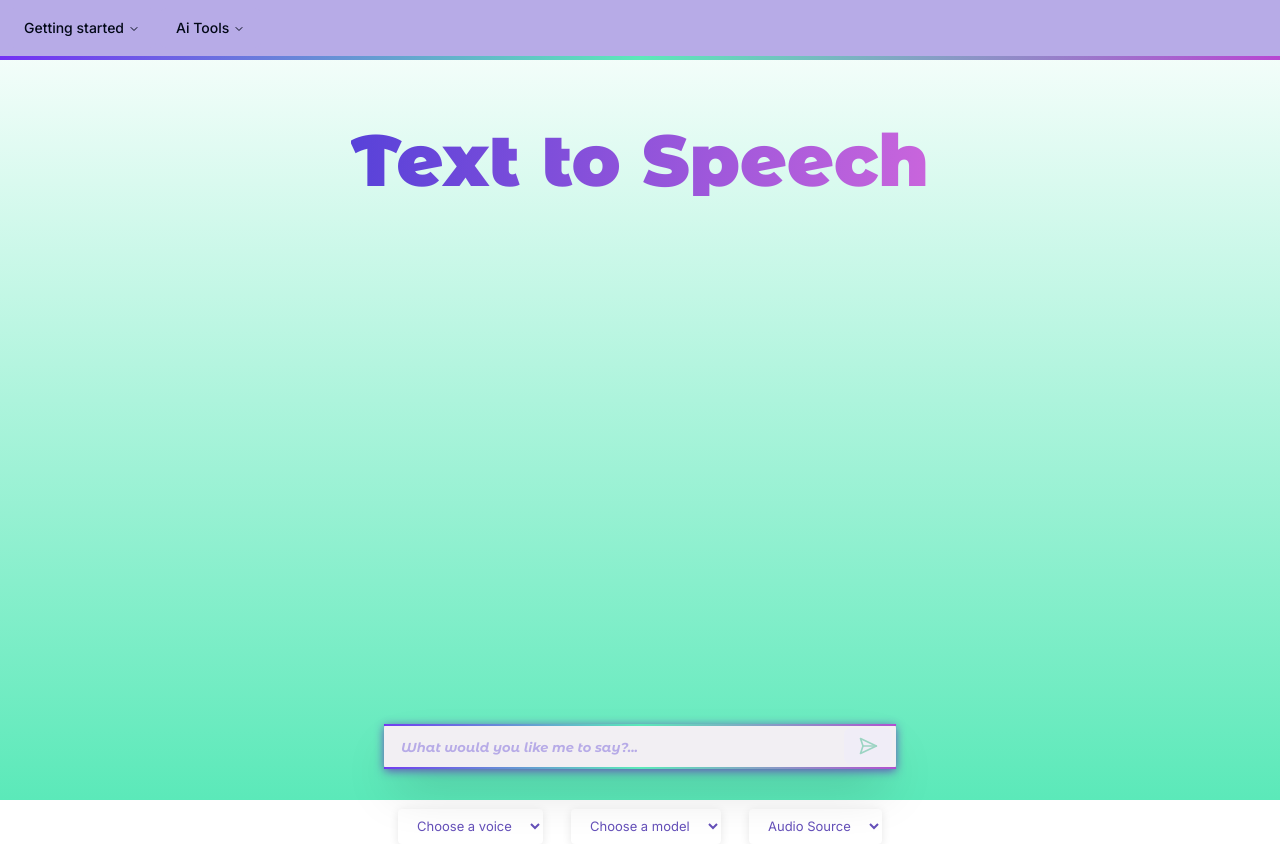
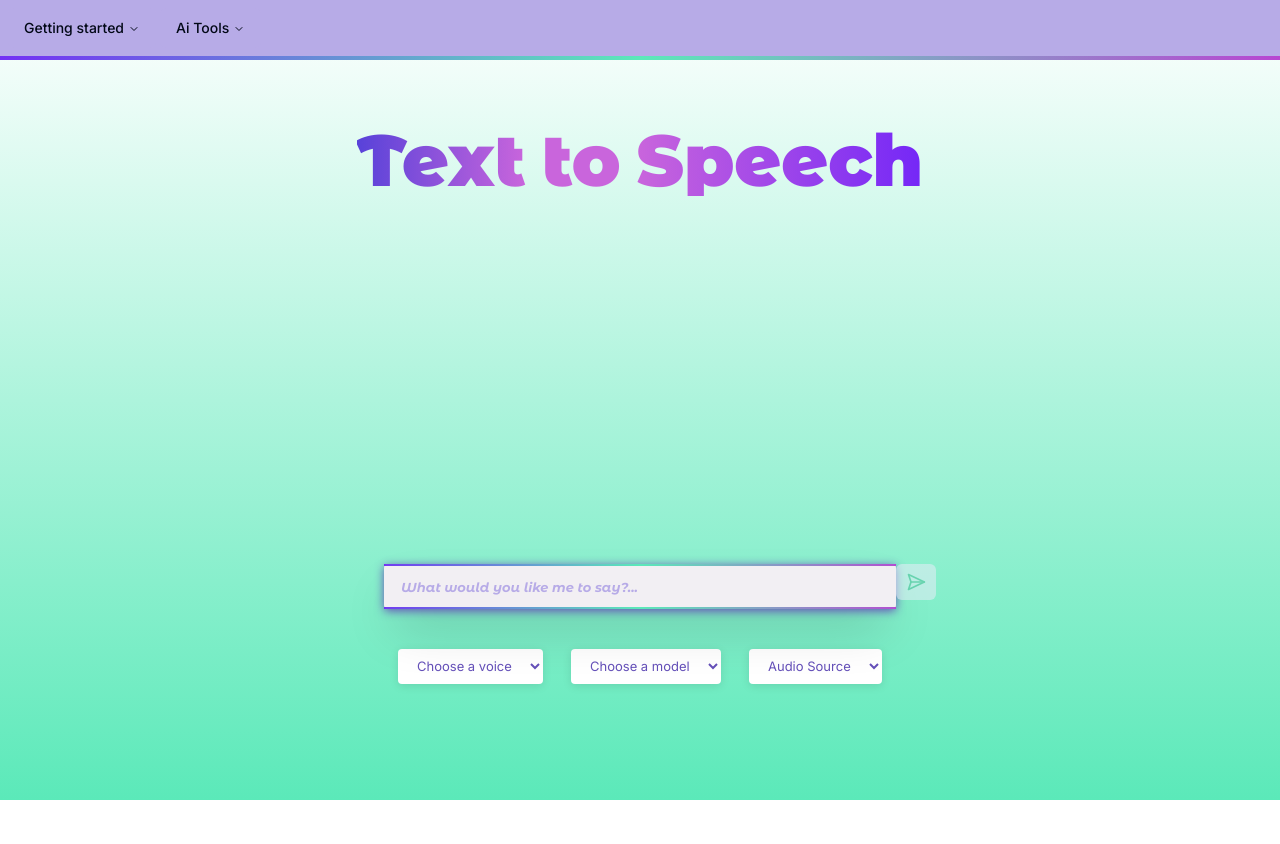
Before and after one commit to Lanny-MacMillan/AI_Chatbot, a Next.js app: page /text-to-speech in a window 1280 px wide. After the commit the page ends 800 px from the top, so only its background shows below. Built offline with nearby package versions, Linux system fonts and the light colour scheme.

Commit message:
tts animation complete

```diff
--- a/components/text-to-speech.tsx
+++ b/components/text-to-speech.tsx
@@ -1,7 +1,7 @@
 'use client'
 import { useState, useRef } from 'react'
 import toast from "react-hot-toast";
-import { motion } from 'framer-motion'
+import { motion, AnimatePresence } from 'framer-motion'
 import { Input } from '@/components/ui'
 import { SendHorizontalIcon } from 'lucide-react'
 import Wavesurfer from './ui/wavesurfer/wavesurfer';
@@ -17,13 +17,6 @@ export default function Speech() {
   const [pause, setPause] = useState<boolean>(false);
   const [ hover, setHover ] = useState<boolean>(false);
 
-
-
-  // const standardClass =
-	// "inline-flex items-center justify-center whitespace-nowrap rounded-md text-sm font-medium disabled:pointer-events-none disabled:opacity-50 absolute right-1 top-1 h-9 w-12 bg-custom-purple-100 text-secondary-foreground h-10 w-10";
-
-  // const hoverClass =
-	// "inline-flex items-center justify-center whitespace-nowrap rounded-md text-sm font-medium disabled:pointer-events-none disabled:opacity-50 absolute right-1 top-1 h-9 w-12 bg-custom-teal-100 text-secondary-foreground h-10 w-10";
 
   const onChange = (e: React.FormEvent<HTMLInputElement>) => {
     const newValue = e.currentTarget.value;
@@ -101,22 +94,45 @@ export default function Speech() {
 
 
   return (
+    <AnimatePresence>
+
       <div className=" container flex w-screen flex-col items-center justify-around">
-      <motion.h1
-        className="bg-gradient-to-r from-custom-purple-600 to-custom-magenta-300 inline-block text-transparent bg-clip-text lg:text-7xl font-customBlack  text-center lg:mt-16 lg:mb-24"
-        initial={{ y: -20, opacity: 0 }}
-        animate={{ y: 0, opacity: 1 }}
-        exit={{ y: 20, opacity: 0}}
-        transition={{ type: "spring", bounce: .7 }}      >Text to Speech</motion.h1>
+      <div className="flex flex-row ">
+        <motion.p
+          className="bg-gradient-to-r from-custom-purple-600 to-custom-magenta-300 inline-block text-transparent bg-clip-text lg:text-7xl font-customBlack  text-center lg:mt-16 lg:mb-16"
+          initial={{ y: -20, opacity: 0 }}
+          animate={{ y: 0, opacity: 1 }}
+          exit={{ y: 20, opacity: 0}}
+          transition={{ type: "spring", bounce: .7 }}
+        >{'Text '}
+          </motion.p>
+
+          <motion.p
+            className="bg-gradient-to-r from-custom-magenta-300 to-custom-magenta-300 inline-block text-transparent bg-clip-text lg:text-7xl font-customBlack  text-center lg:mt-16 lg:mb-16 mr-4 ml-4"
+            initial={{ y: -20, opacity: 0 }}
+            animate={{ y: 0, opacity: 1 }}
+            exit={{ y: 20, opacity: 0}}
+            transition={{ delay: .5, type: "spring", bounce: .7 }}
+          > to
+          </motion.p>
+          <motion.p
+            className="bg-gradient-to-r from-custom-magenta-300 to-custom-purple-500 inline-block text-transparent bg-clip-text lg:text-7xl font-customBlack  text-center lg:mt-16 lg:mb-16"
+            initial={{ y: -20, opacity: 0 }}
+            animate={{ y: 0, opacity: 1 }}
+            exit={{ y: 20, opacity: 0}}
+            transition={{ delay: 1, type: "spring", bounce: .7 }}
+          > Speech
+            </motion.p>
+      </div>
         <div className="w-full max-w-lg ">
 
         {audio ? (
           <div className='lg:mt-16'>
-            <Wavesurfer className='lg:mt-24' audio={audio} pause={pause} setPause={setPause} />
+            <Wavesurfer className='lg:mt-16' audio={audio} pause={pause} setPause={setPause} />
           </div>
-          ) : <div className='h-60 lg:mt-24'/>}
+          ) : <div className='h-44 lg:mt-16'/>}
 
-          <form onSubmit={downloadAudio === "true" ? handleSubmitDownload : handleSubmitAudio} className='relative rounded-md w-full max-w-lg mt-24 shadow-2xl'>
+          <form onSubmit={downloadAudio === "true" ? handleSubmitDownload : handleSubmitAudio} className='relative rounded-md w-full max-w-lg mt-16 shadow-2xl'>
             <Input
               name='message'
               onChange={onChange}
@@ -181,5 +197,7 @@ export default function Speech() {
           </div>
         </div>
       </div>
+      </AnimatePresence>
+
   );
 }
--- a/components/vision.tsx
+++ b/components/vision.tsx
@@ -39,6 +39,7 @@ export default function Vision() {
         return
       }
       setImages(filesArray);
+      setError('')
     }
   };
 
@@ -151,21 +152,19 @@ export default function Vision() {
               <Dialog.Close asChild>
                   <motion.button
                     disabled={isLoading}
-                    whileHover={{ scale: 1.2 }}
+                    whileHover={{ scale: 1.1 }}
                     transition={{ type: "spring", stiffness: 100 }}
-                    whileTap={{ scale: 1.4 }}
-                    className="text-mauve11 hover:bg-green5 inline-flex h-[35px] items-center justify-center rounded-[4px] px-[15px] font-medium leading-none focus:shadow-[0_0_0_2px] focus:outline-none">
+                    className="text-mauve11 hover:bg-green5 inline-flex h-[35px] items-center justify-center rounded-[4px] px-[15px] font-medium leading-none focus:shadow-none focus:outline-none">
                   Cancel
                 </motion.button>
               </Dialog.Close>
               <Dialog.Close asChild>
                   <motion.button
                     disabled={isLoading}
-                    whileHover={{ scale: 1.2 }}
+                    whileHover={{ scale: 1.1 }}
                     transition={{ type: "spring", stiffness: 100 }}
-                    whileTap={{ scale: 1.4 }}
                     onClick={() => setImages([])}
-                    className="text-red-600 hover:bg-green5 inline-flex h-[35px] items-center justify-center rounded-[4px] px-[15px] font-medium leading-none focus:shadow-[0_0_0_2px] focus:outline-none"
+                    className="text-red-600 hover:bg-green5 inline-flex h-[35px] items-center justify-center rounded-[4px] px-[15px] font-medium leading-none focus:shadow-none focus:outline-none"
                   >
                   Delete
                 </motion.button>
@@ -199,9 +198,9 @@ export default function Vision() {
             onClick={() => void assessImages()}
             disabled={isLoading}
             className={ hover ? hoverClass : standardClass }
-            whileHover={{ scale: 1.4 }}
+            whileHover={{ scale: 1.1 }}
             transition={{ type: "spring", stiffness: 300 }}
-            whileTap={{ scale: 1.7 }}
+            whileTap={{ scale: 1.3 }}
             onMouseEnter={() => setHover(true)}
             onMouseLeave={() => setHover(false)}
             >
@@ -209,13 +208,16 @@ export default function Vision() {
           </motion.button>
         </div>
       ): (
-        <button
-          onClick={() => void assessImages()}
-          className="border-2 border-dashed border-custom-purple-600 rounded-lg p-4 mt-2  w-64 text-custom-purple-600"
-          disabled={isLoading || images.length === 0}
+        <motion.button
+            onClick={() => void assessImages()}
+            whileHover={{ scale: 1.1 }}
+            transition={{ type: "spring", stiffness: 300 }}
+            whileTap={{ scale: 1.3 }}
+            className="border-2 border-dashed border-custom-purple-600 rounded-lg p-4 mt-2  w-64 text-custom-purple-600"
+            disabled={isLoading || images.length === 0}
         >
           {isLoading ? "Generating..." : "Assess"}
-        </button>
+        </motion.button>
 
       )}
     </>
```
